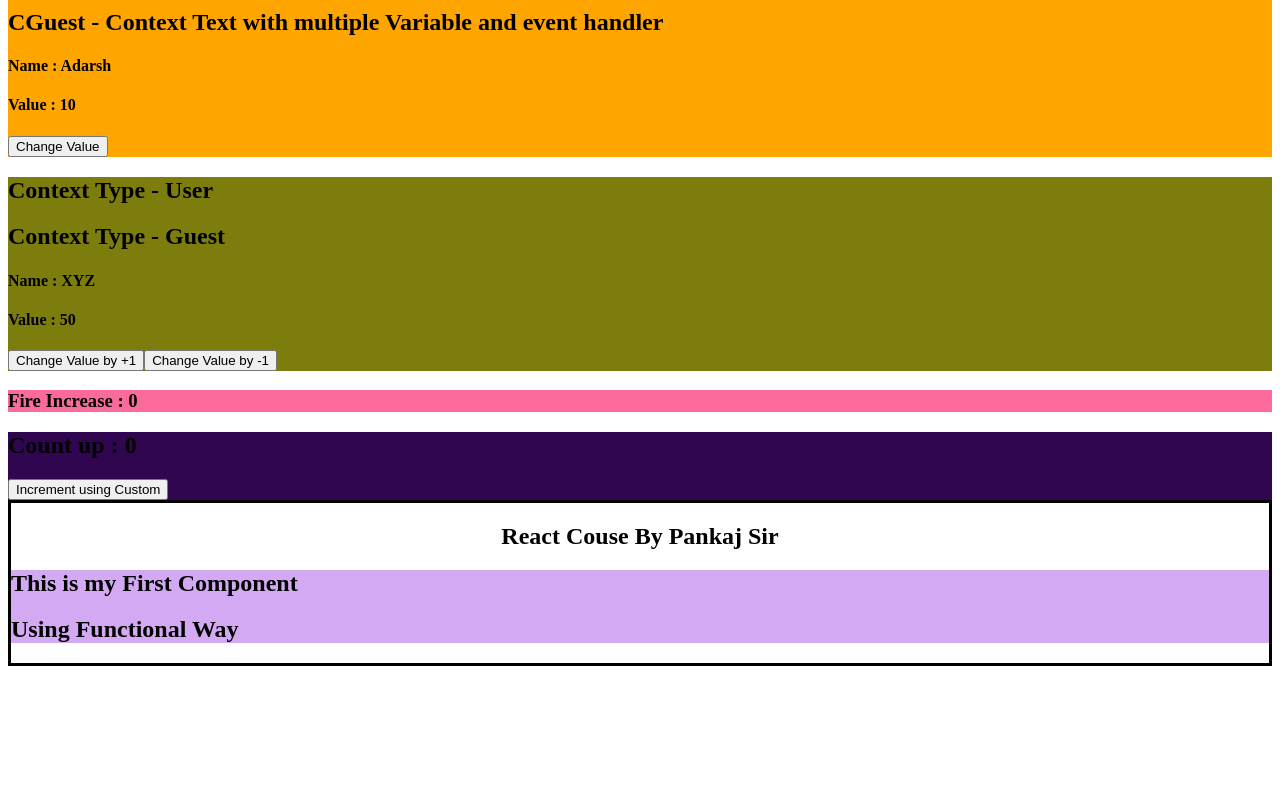
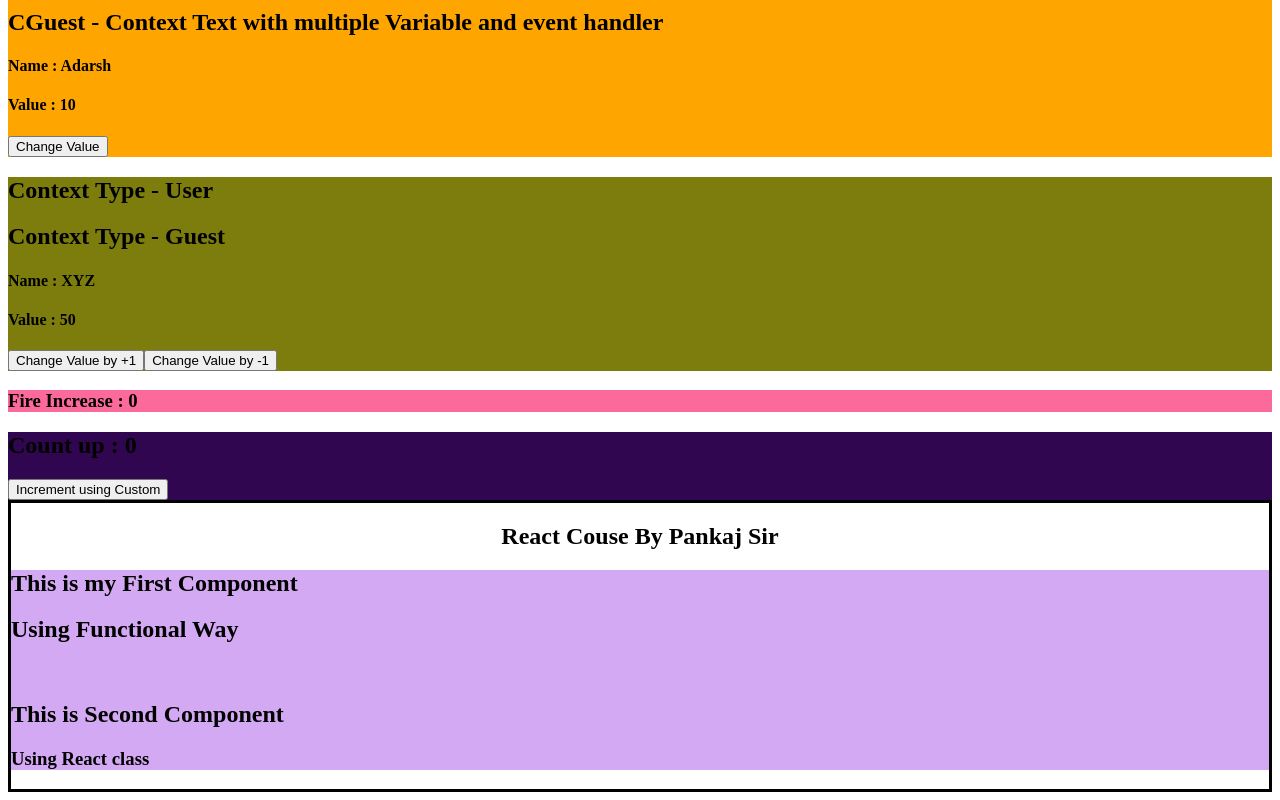
Before and after one commit to Raghav-Verma25/React-js, a React (Create React App) app: page / in a window 1280 px wide. Shown: the part 3766-4566 px from the top of the page. Before the commit the page ends 4440 px from the top, so only its background shows below. Built offline with nearby package versions, Linux system fonts and the light colour scheme; some icons are missing.

Commit message:
Custom component using class

```diff
--- a/src/App2.js
+++ b/src/App2.js
@@ -1,10 +1,13 @@
 import React , {component} from "react";
 import FirstComponent from "./Component2/FirstComponent"
+import SecondComponent from "./Component2/SecondComponent";
 
 function App2(){
     return(
     <>
     <FirstComponent/>
+    <br />
+    <SecondComponent/>
     </>
     )
 }
--- a/src/Component2/SecondComponent.jsx
+++ b/src/Component2/SecondComponent.jsx
@@ -3,5 +3,15 @@ import React, { Component } from 'react'
 
 
 class SecondComponent extends React.Component{
+    render()     // render method is used to call jsx
+        {
+            return(
+                <>
+                <h2>This is Second Component</h2>
+                <h3>Using React class</h3>
+                </>
+            )
+        }
+}
 
-}
+export default SecondComponent;
```
